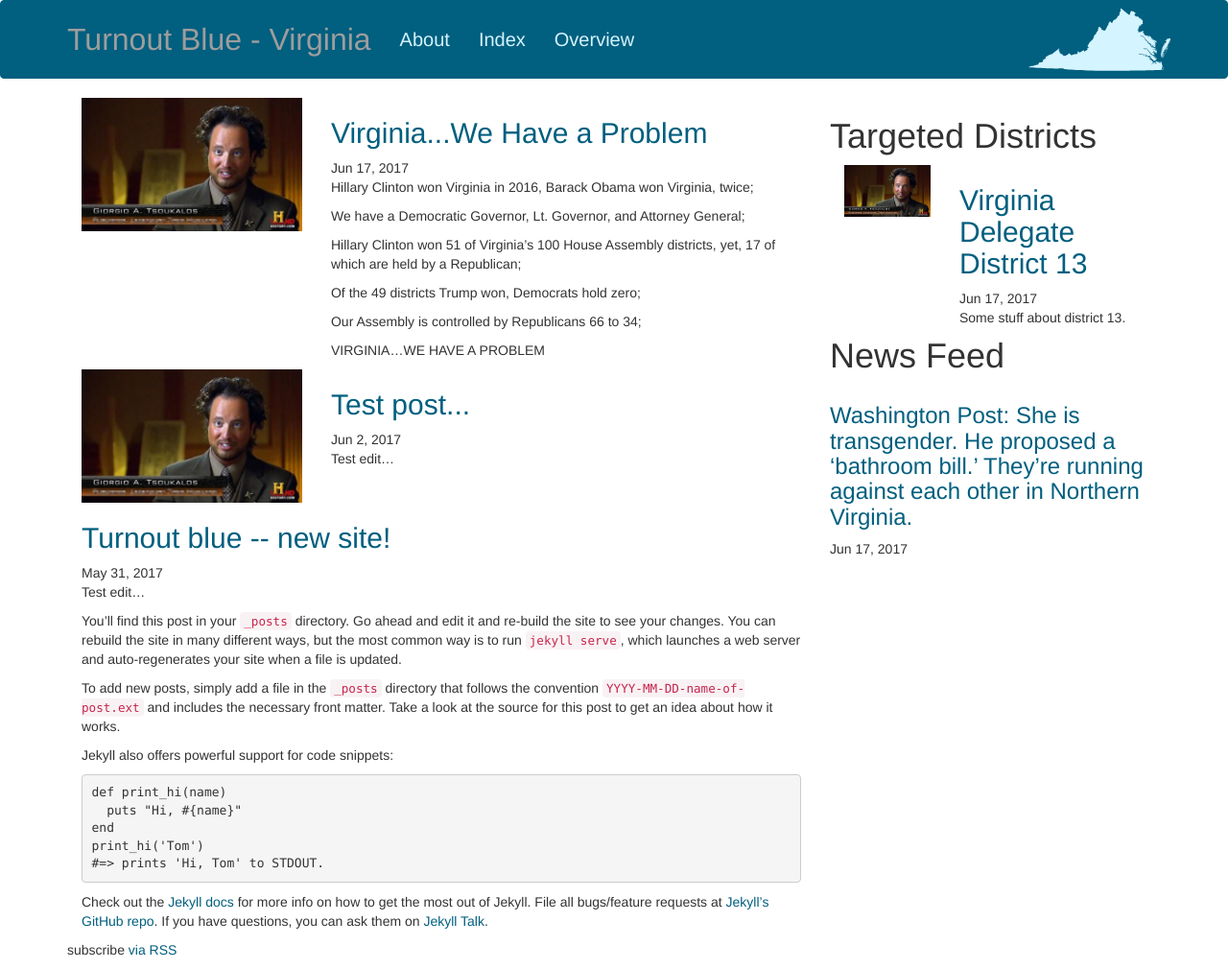
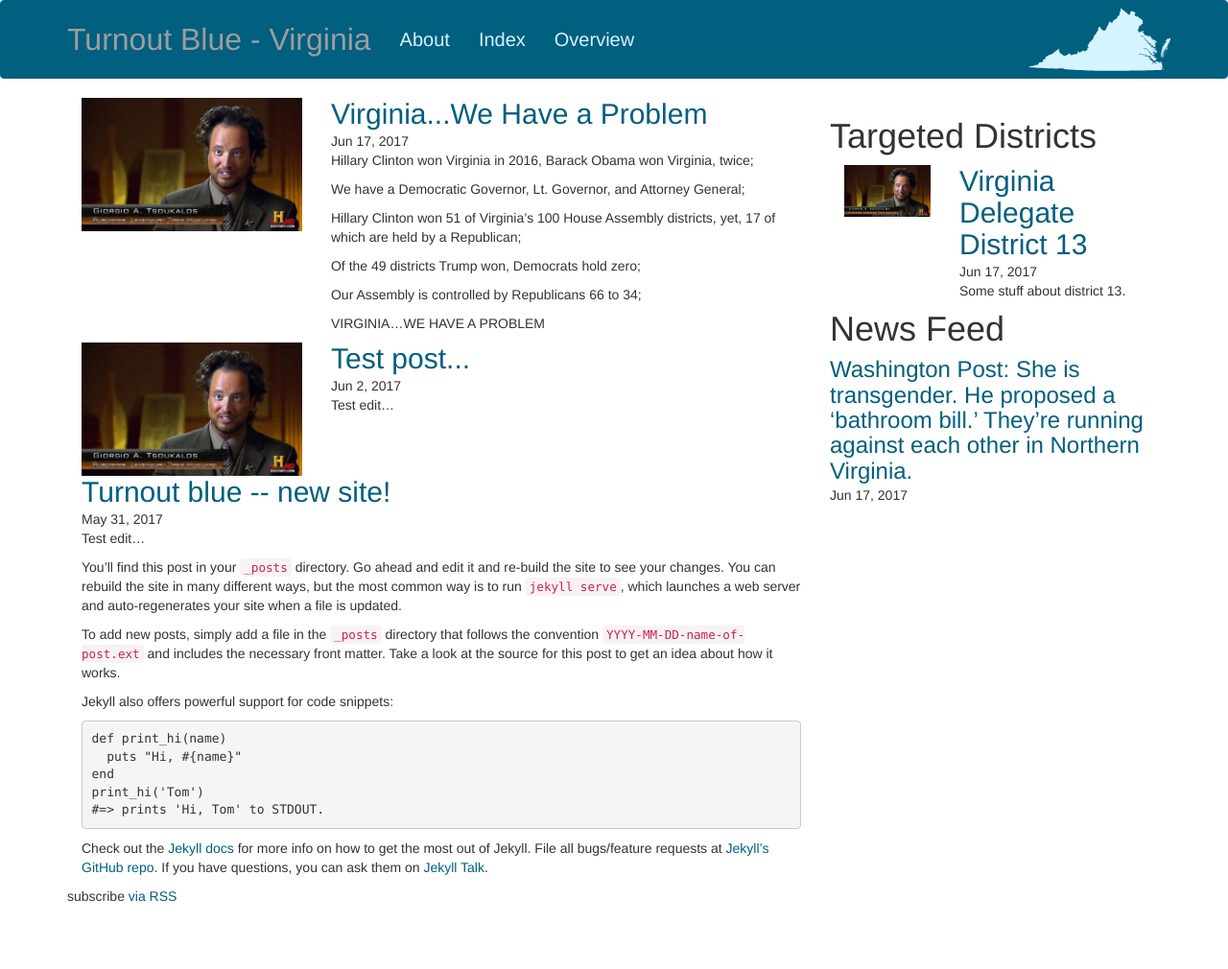
Before and after one commit to aleckohut/Alec, a Jekyll site: the page built from index.md, in a window 1280 px wide. Shown: the whole page at 96% size. Built offline with Jekyll 4.4.1, drawn with Linux system fonts in a browser that asks for light colours; nearby versions of some CDN libraries; after the commit the page ends 954 px from its top, so only the background shows below that.

Commit message:
header margins

```diff
--- a/_layouts/default.html
+++ b/_layouts/default.html
@@ -29,7 +29,14 @@
         line-height: 50px;
         font-size: 20px;
         }
-
+        .post-details h2 {
+        margin-top: 0px;
+        margin-bottom:2px;
+        }
+        .post-details h3 {
+        margin-top: 0px;
+        margin-bottom:2px;
+        }
     </style>
 </head>
 <body>
```
